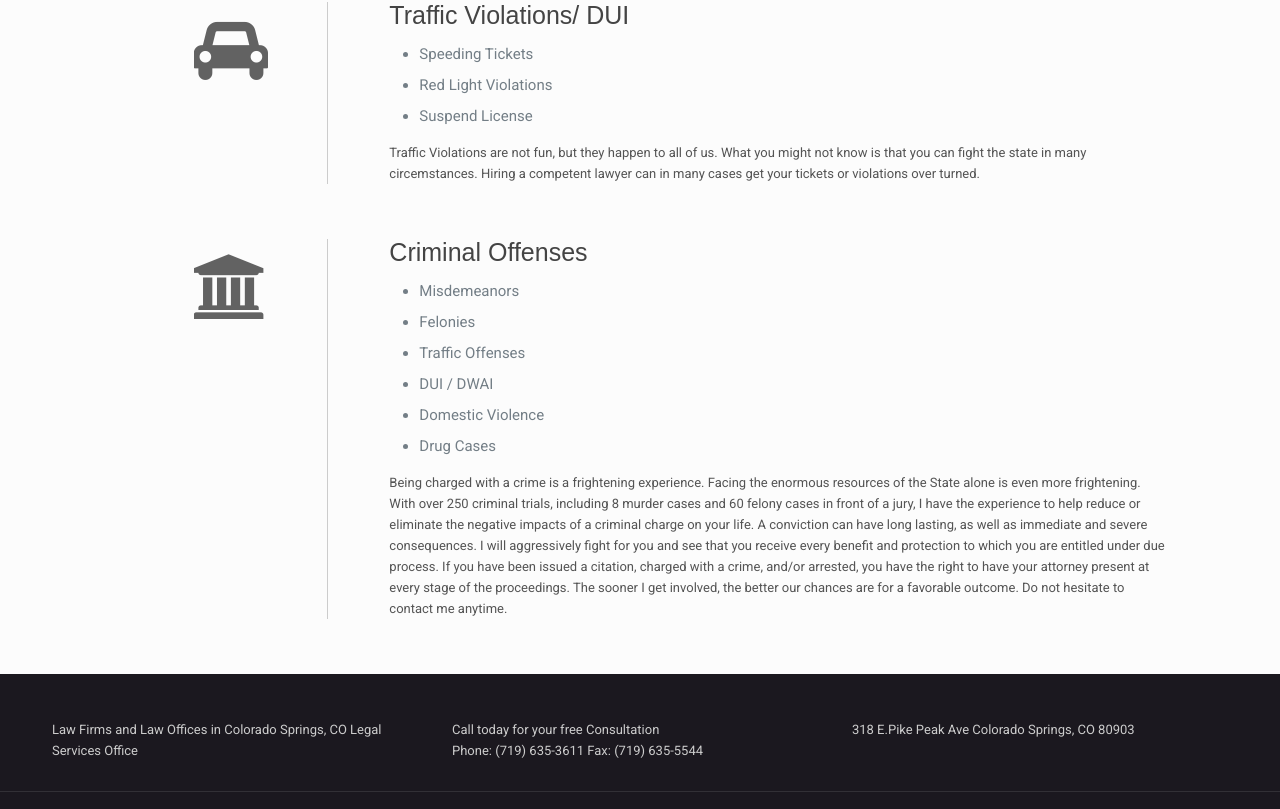
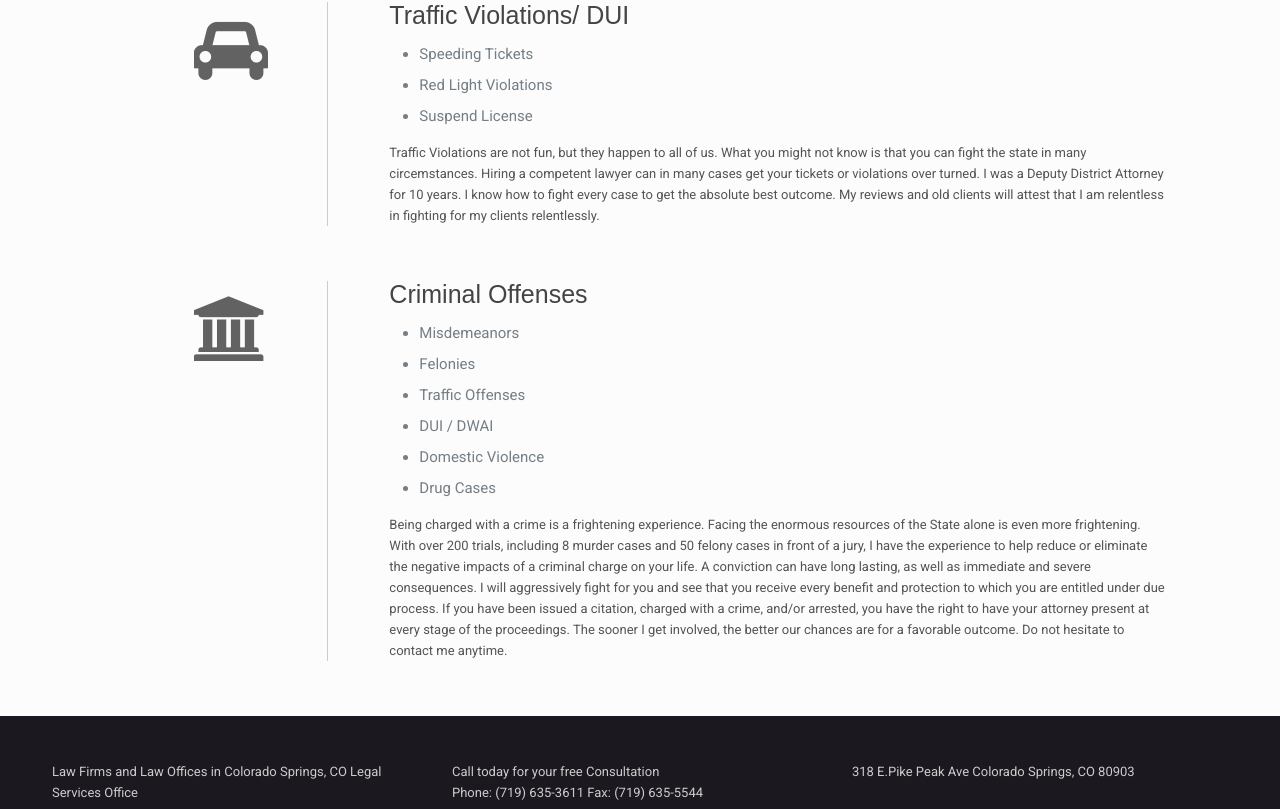
Before and after one commit to StuartGrossman/DanKay, a website: page views/what-we-offer.html in a window 1280 px wide. Shown: the part 1002-1811 px from the top of the page. Drawn offline with Linux system fonts and the light colour scheme; a web font is replaced by a local one.

Commit message:
more changes

```diff
--- a/views/what-we-offer.html
+++ b/views/what-we-offer.html
@@ -185,7 +185,7 @@
                                                             </ul>
 													</p>
 													<p style="color: #545454;">
-														Traffic Violations are not fun, but they happen to all of us. What you might not know is that you can fight the state in many circemstances. Hiring a competent lawyer can in many cases get your tickets or violations over turned.
+														Traffic Violations are not fun, but they happen to all of us. What you might not know is that you can fight the state in many circemstances. Hiring a competent lawyer can in many cases get your tickets or violations over turned. I was a Deputy District Attorney for 10 years.  I know how to fight every case to get the absolute best outcome.  My reviews and old clients will attest that I am relentless in fighting for my clients relentlessly.
 													</p>
 												</div>
 											</div>
@@ -228,7 +228,7 @@
 
 													</p>
 													<p style="color: #545454;">
-														Being charged with a crime is a frightening experience. Facing the enormous resources of the State alone is even more frightening. With over 250 criminal trials, including 8 murder cases and 60 felony cases in front of a jury, I have the experience to help reduce or eliminate the negative impacts of a criminal charge on your life. A conviction can have long lasting, as well as immediate and severe consequences. I will aggressively fight for you and see that you receive every benefit and protection to which you are entitled under due process. If you have been issued a citation, charged with a crime, and/or arrested, you have the right to have your attorney present at every stage of the proceedings. The sooner I get involved, the better our chances are for a favorable outcome. Do not hesitate to contact me anytime.
+														Being charged with a crime is a frightening experience. Facing the enormous resources of the State alone is even more frightening. With over 200 trials, including 8 murder cases and 50 felony cases in front of a jury, I have the experience to help reduce or eliminate the negative impacts of a criminal charge on your life. A conviction can have long lasting, as well as immediate and severe consequences. I will aggressively fight for you and see that you receive every benefit and protection to which you are entitled under due process. If you have been issued a citation, charged with a crime, and/or arrested, you have the right to have your attorney present at every stage of the proceedings. The sooner I get involved, the better our chances are for a favorable outcome. Do not hesitate to contact me anytime.
 													</p>
 												</div>
 											</div>
```
